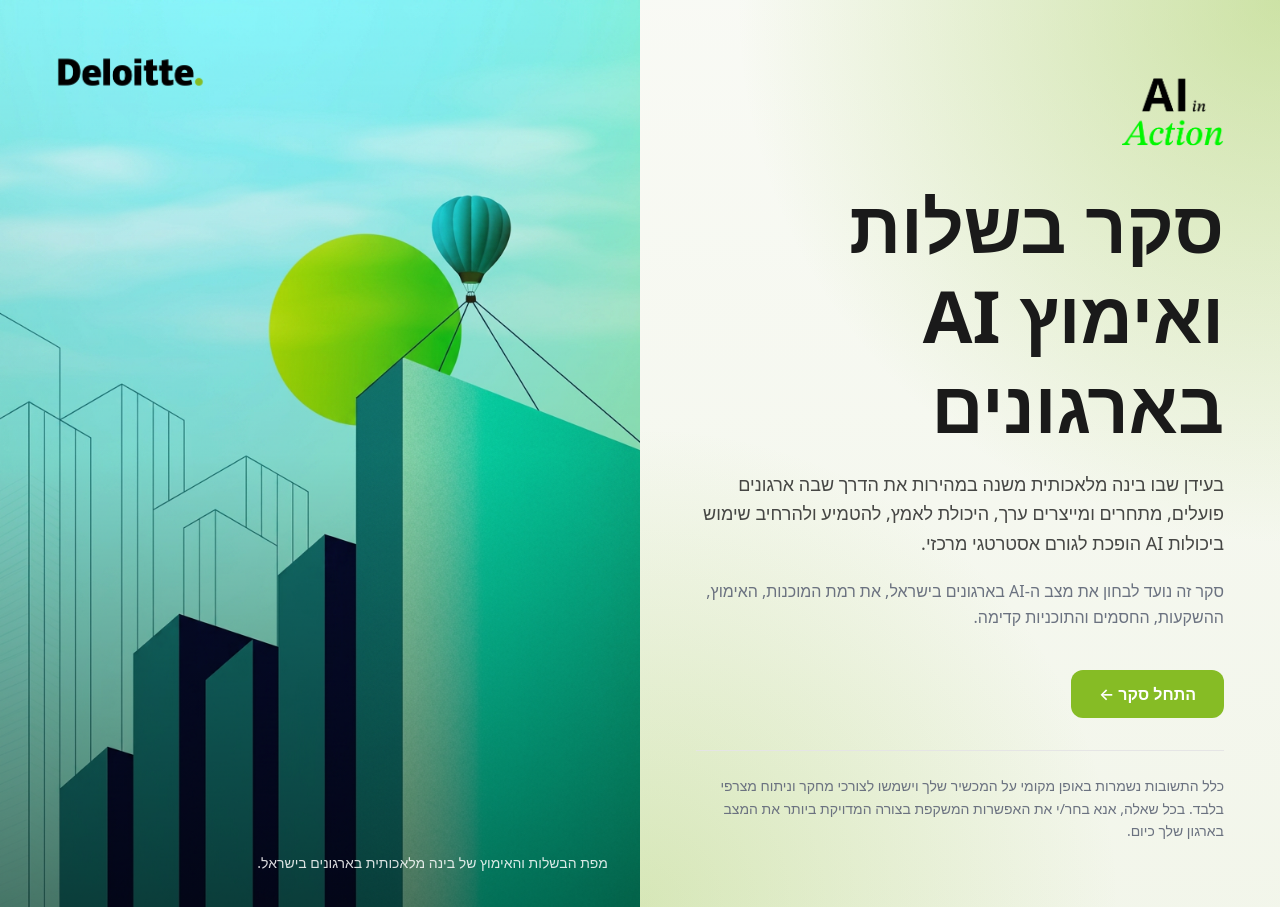
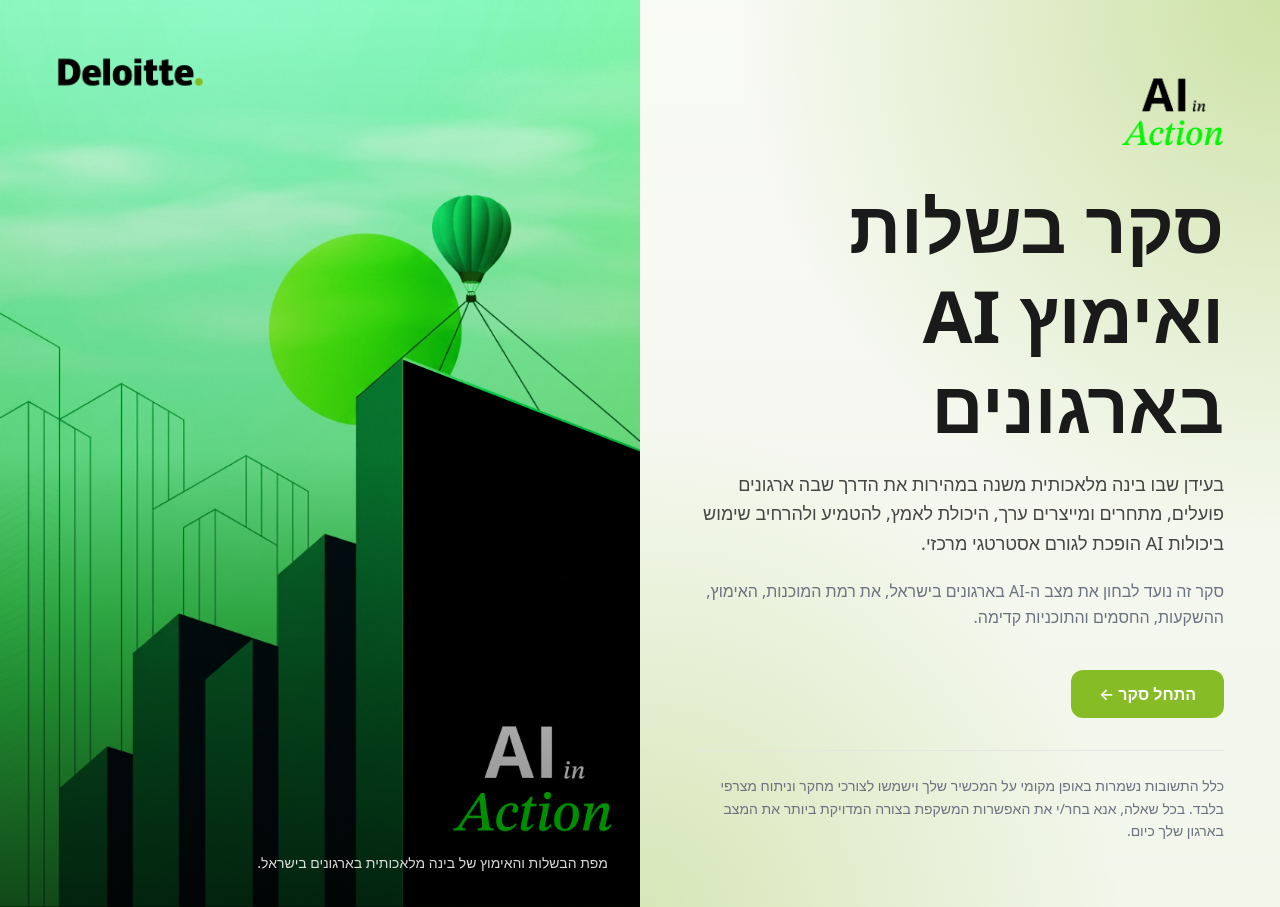
Before and after one commit to Natan-Yago/AI-survey-2026, a React (Vite) app: page / in a window 1280 px wide. Built offline with nearby package versions, Linux system fonts and the light colour scheme.

Commit message:
Update Pages favicon and welcome hero image

```diff
--- a/index.html
+++ b/index.html
@@ -4,8 +4,8 @@
     <meta charset="utf-8" />
     <meta name="viewport" content="width=device-width,initial-scale=1" />
     <meta name="theme-color" content="#86BC25" />
-    <link rel="icon" href="/favicon.svg" type="image/svg+xml" />
-    <link rel="apple-touch-icon" href="/pwa-192.png" />
+    <link rel="icon" href="%BASE_URL%DEL_Favicons_Standard-white_circular.png" type="image/png" />
+    <link rel="apple-touch-icon" href="%BASE_URL%DEL_Favicons_Standard-white_circular.png" />
     <title>סקר בשלות AI · Deloitte</title>
   </head>
   <body>
--- a/src/pages/WelcomePage.tsx
+++ b/src/pages/WelcomePage.tsx
@@ -22,7 +22,7 @@ export default function WelcomePage() {
       </Link>
       <div className="welcome-layout min-h-screen w-full grid grid-cols-1 lg:grid-cols-2" dir="ltr">
         <aside className="welcome-image-col relative hidden lg:block bg-[#0F0F0F] overflow-hidden" dir="rtl">
-          <img src={assetUrl('welcome-img.png')} alt="" className="absolute inset-0 w-full h-full object-cover" />
+          <img src={assetUrl('new-hero-image.jpg')} alt="" className="absolute inset-0 w-full h-full object-cover" />
           <div className="absolute inset-0 bg-gradient-to-t from-black/50 via-black/10 to-transparent"></div>
           <Link to="/" className="absolute top-8 left-8 z-10 inline-flex" aria-label="Deloitte">
             <img src={assetUrl('Deloitte-Master-Logo-Black-RGB.png')} alt="Deloitte" className="h-20 w-auto" />
```
Also changed, not shown: public/DEL_Favicons_Standard-white_circular.png (added), public/new-hero-image.jpg (added).
